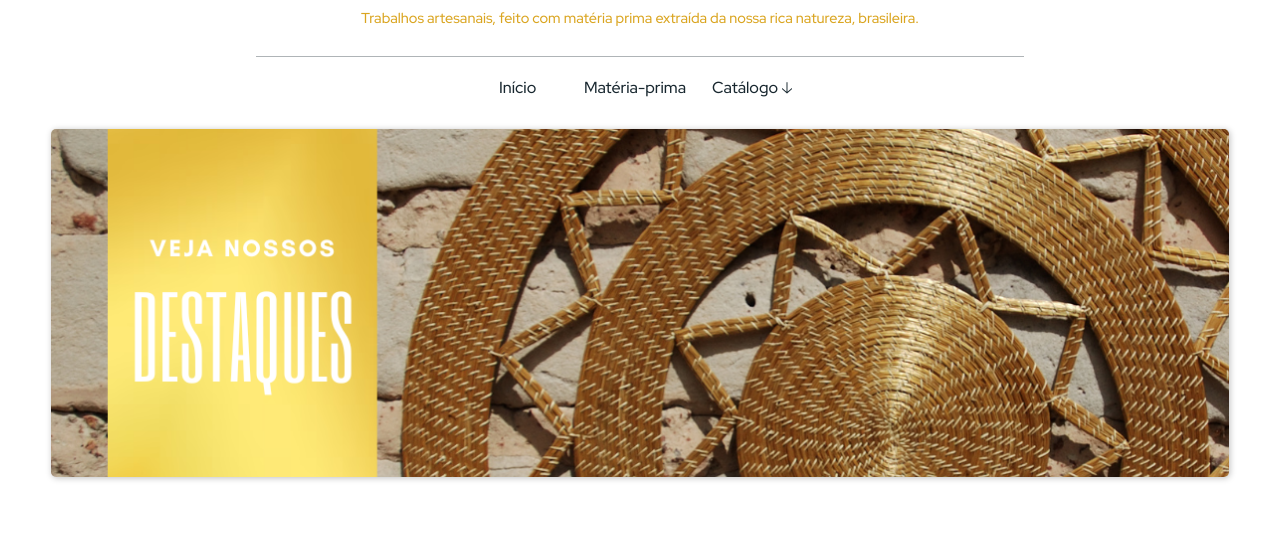
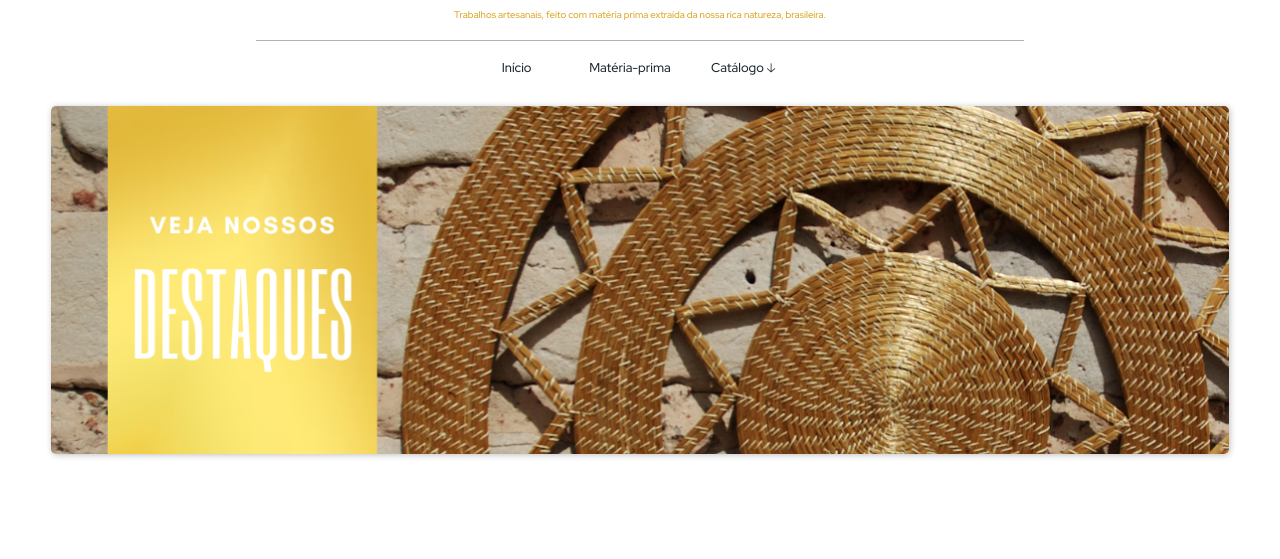
Before and after one commit to JSantosMoraes/capim-dourado, a plain HTML site: page index.html in a window 1280 px wide. Shown: the part 135-694 px from the top of the page. Drawn offline with Linux system fonts and the light colour scheme.

Commit message:
atualizações novas

```diff
--- a/index.html
+++ b/index.html
@@ -1,26 +1,37 @@
 <!DOCTYPE html>
 <html lang="pt-br">
+
 <head>
     <meta charset="UTF-8">
     <meta name="viewport" content="width=device-width, initial-scale=1.0">
     <title>Ecojoias Gabriela Moraes</title>
     <link rel="stylesheet" href="style.css">
+    <link rel="stylesheet" href="media-query.css">
     <link rel="shortcut icon" href="imagens/favicon_io (1)/favicon.ico" type="image/x-icon">
 </head>
+
 <body>
-    <a href="https://api.whatsapp.com/send/?phone=5581988127019&text&type=phone_number&app_absent=0" target="_blank" rel="external"><img src="imagens/ווטסאפ_לוגו.png" alt="whatsapp" id="whata"></a>
+
+    <a href="https://api.whatsapp.com/send/?phone=5581988127019&text&type=phone_number&app_absent=0" target="_blank"
+        rel="external"><img src="imagens/ווטסאפ_לוגו.png" alt="whatsapp" id="whata"></a>
 
     <header>
-        <a href="https://api.whatsapp.com/send/?phone=5581988127019&text&type=phone_number&app_absent=0" target="_blank" rel="external" class="zap">COMPRE PELO WHATSAPP</a>
-        <a href="https://www.instagram.com/dourad_capim/" target="_blank" rel="external" class="inst">COMPRE PELO INSTAGRAM</a>
+
+        <a href="https://api.whatsapp.com/send/?phone=5581988127019&text&type=phone_number&app_absent=0" target="_blank"
+            rel="external" class="zap">COMPRE PELO WHATSAPP</a>
+
+        <a href="https://www.instagram.com/dourad_capim/" target="_blank" rel="external" class="inst">COMPRE PELO
+            INSTAGRAM</a>
+
     </header>
     <main>
+
         <h1>Ecojóias Gabriela Moraes</h1>
         <p id="frase">Trabalhos artesanais, feito com matéria prima extraída da nossa rica natureza, brasileira.</p>
 
         <hr>
 
-        <nav>
+        <menu>
             <ul>
                 <li><a href="index.html" rel="main">Início</a></li>
                 <li><a href="#">Matéria-prima</a></li>
@@ -33,9 +44,12 @@
                     </div>
                 </li>
             </ul>
-        </nav>
+        </menu>
 
+        <picture>
+            <source media="(max-width: 768px)" srcset="imagens/destaquemenor.png" type="image/png">
             <a href="#" id="destaqueid"><img src="imagens/destaques.png" alt="destaques"></a>
+        </picture>
 
     </main>
 
@@ -46,4 +60,5 @@
     </footer>
 
 </body>
+
 </html>
--- a/style.css
+++ b/style.css
@@ -5,7 +5,7 @@
 @import url('https://fonts.googleapis.com/css2?family=Red+Hat+Display:wght@300;500;900&display=swap');
 
 
-body{
+body {
   background-color: rgb(255, 255, 255);
   font-family: 'Red Hat Display', Arial, Helvetica, sans-serif;
   height: 100vh;
@@ -13,7 +13,7 @@ body{
 
 }
 
-img#whata{
+img#whata {
   right: 2%;
   bottom: 5%;
   position: fixed;
@@ -25,11 +25,8 @@ img#whata{
 
 }
 
-#whata > a{
-  border-radius: 50%;
-}
 
-header{
+header {
   height: 5%;
   background-image: url('imagens/cordourada.avif');
   background-repeat: no-repeat;
@@ -42,7 +39,7 @@ header{
 
 }
 
-header > a{
+header>a {
   margin-right: 2%;
   margin-left: 2%;
   text-decoration: none;
@@ -52,7 +49,7 @@ header > a{
   font-size: calc(0.5em + 0.4vw);
 }
 
-header > a::before {
+header>a::before {
   content: '';
   position: absolute;
   width: 100%;
@@ -67,7 +64,7 @@ header > a::before {
   display: inline-block;
 }
 
-header > a::before {
+header>a::before {
   content: '';
   position: absolute;
   width: 100%;
@@ -82,13 +79,13 @@ header > a::before {
   display: inline-block;
 }
 
-header > a:hover::before {
+header>a:hover::before {
   transform-origin: left;
   transform: scaleX(1);
   display: inline-block;
 }
 
-h1{
+h1 {
   text-align: center;
   color: rgb(218, 165, 32);
   margin: 0px;
@@ -98,46 +95,47 @@ h1{
 
 }
 
-hr{
+hr {
   position: relative;
   top: 1px;
   border: none;
   height: 0.5px;
   background-color: #18272f58;
-            margin-bottom: 20px;
+  margin-bottom: 10px;
   width: 60%;
 }
 
-#frase{
+#frase {
   text-align: center;
   width: 80%;
   color: rgb(218, 165, 32);
   margin: auto;
   padding-top: 10px;
-    padding-bottom: 20px;
-    font-weight: normal ;
-    font-size: calc(0.5em + 0.5vw);
+  padding-bottom: 10px;
+  font-weight: normal;
+  font-size: 0.6em;
   font-family: 'Red Hat Display' Arial, Helvetica, sans-serif;
 }
 
-nav{
+menu {
   text-align: center;
   margin-top: 0%;
   margin-bottom: 10px;
 }
 
-ul{
+ul {
   list-style: none;
-    margin-left: -50px;
+  margin-left: -100px;
 
 }
 
-ul > li{
-    width: 114px;
+ul>li {
+  width: 110px;
+  font-size: 0.8em;
   display: inline-block;
 }
 
-nav > ul > li > a{
+menu>ul>li>a {
   color: #18272F;
   position: relative;
   text-decoration: none;
@@ -146,13 +144,13 @@ nav > ul > li > a{
   display: inline-block;
 }
 
-nav > ul > li > a:hover{
+menu>ul>li>a:hover {
   color: rgb(218, 165, 32);
   transition: .5s;
   display: inline-block;
 }
 
-nav > ul > li > a::before {
+menu>ul>li>a::before {
   content: '';
   position: absolute;
   width: 100%;
@@ -167,21 +165,13 @@ nav > ul > li > a::before {
   display: inline-block;
 }
 
-nav > ul > li > a:hover::before {
+menu>ul>li>a:hover::before {
   transform-origin: left;
   transform: scaleX(1);
   display: inline-block;
 }
 
-  main > a > img{
-    margin: auto;
-    display: block;
-    width: 92%;
-    border-radius: 5px;
-    box-shadow : 1px 1px 6px rgba(0, 0, 0, 0.252);
-  }
-
-  .dropdown-menu{
+.dropdown-menu {
   position: absolute;
   padding: 2% 30px 0px 0px;
   text-decoration: none;
@@ -189,46 +179,56 @@ nav > ul > li > a:hover::before {
   display: none;
 }
 
-  .dropdown-menu a{
+.dropdown-menu a {
   display: block;
   color: white;
   text-decoration: none;
   width: 100%;
   padding: 20px;
-    background-color: #F4D65E ;
+  background-color: #F4D65E;
   border-radius: 3px;
   margin: -2px;
 }
 
-  .dropdown:hover .dropdown-menu{
+.dropdown:hover .dropdown-menu {
   display: block;
 }
 
-  #cat1:hover{
+#cat1:hover {
   background-color: white;
   color: rgb(218, 165, 32);
   transition: .3s;
 }
 
-  #cat2:hover{
+#cat2:hover {
   background-color: white;
   color: rgb(218, 165, 32);
   transition: .3s;
 }
 
-  #cat3:hover{
+#cat3:hover {
   background-color: white;
   color: rgb(218, 165, 32);
   transition: .3s;
 }
 
-  footer{
+main>picture>a>img {
+  margin: auto;
+  display: block;
+  width: 92%;
+  border-radius: 5px;
+  box-shadow: 1px 1px 6px rgba(0, 0, 0, 0.252);
+}
+
+footer {
   background-image: url('imagens/cordourada.avif');
   background-repeat: no-repeat;
   background-size: cover;
 }
 
-  footer > p{
+
+footer>p {
+  font-size: 2.0vh;
   text-align: center;
   margin-top: 220px;
   padding: 10px;
```
Also changed, not shown: media-query.css (added, +22 -0 lines), imagens/destaquemenor.png (added). Lines whose indentation alone changed are shown as unchanged.
